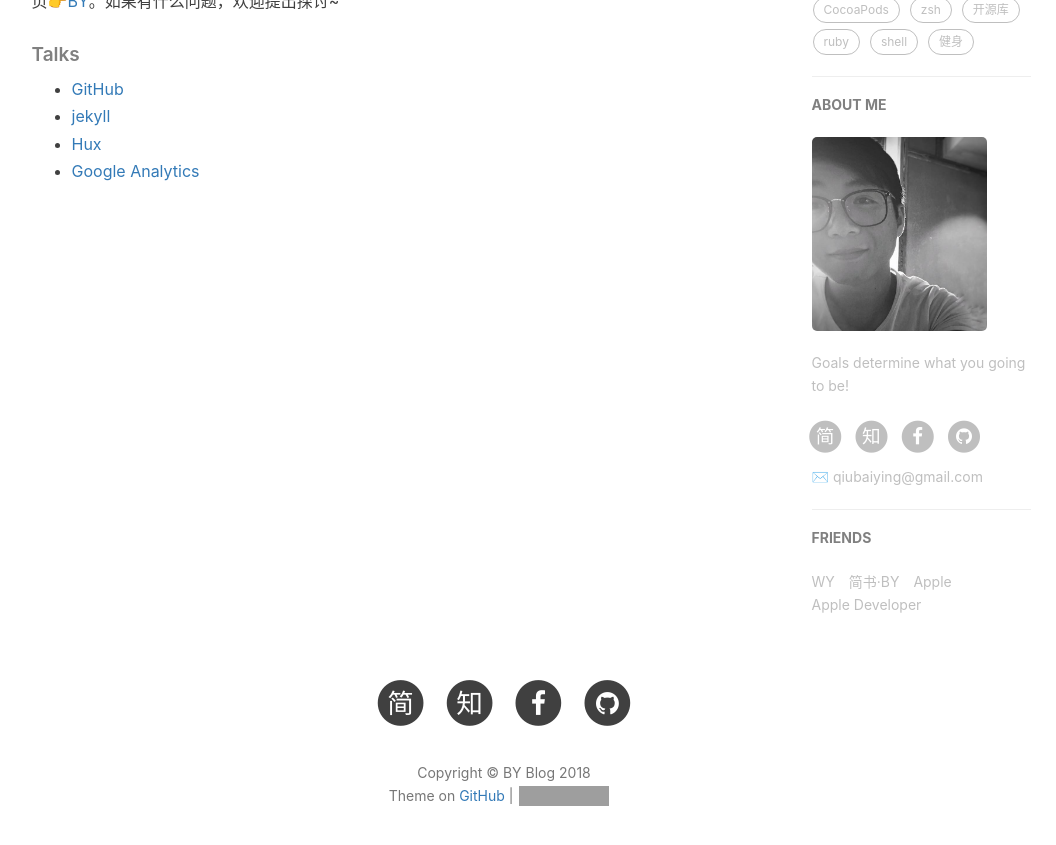
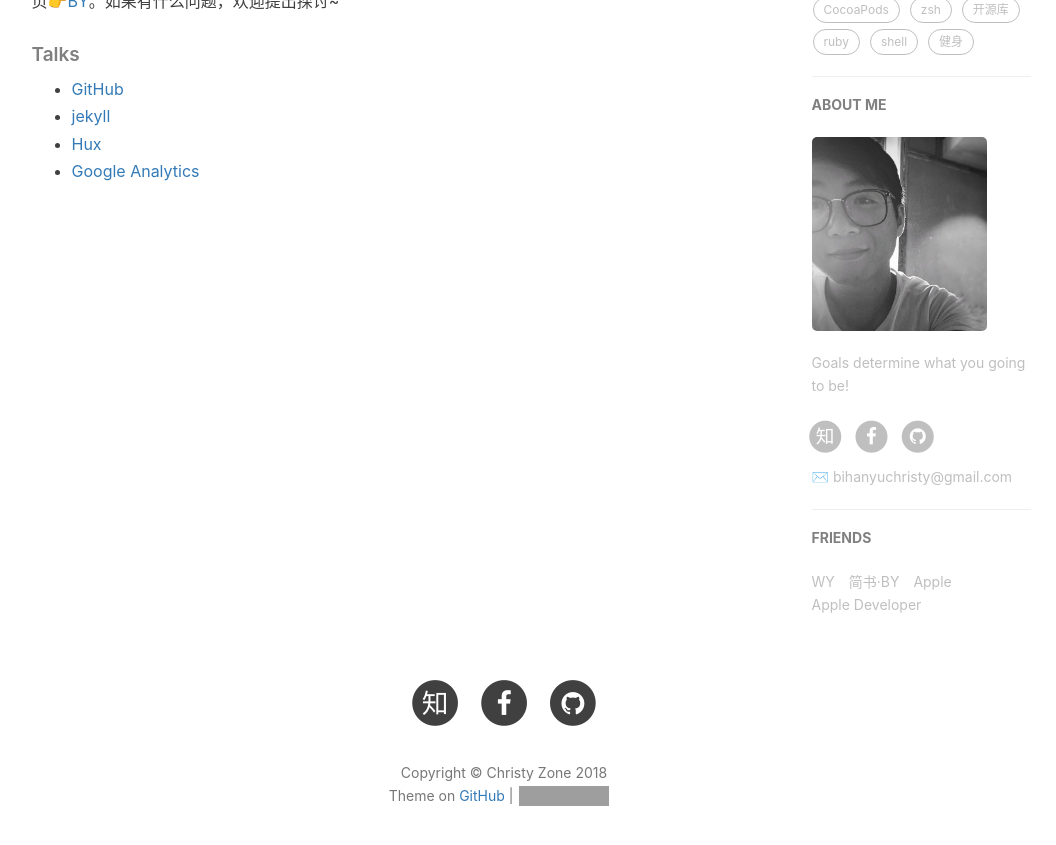
Before and after one commit to xiaoheifish/xiaoheifish.github.io, a Jekyll site: the page built from about.html, in a window 1280 px wide and 900 px high, scrolled down 713 px. Shown: the top 845 px of the window, without its empty margins (136-1192 px from the left). Built offline with Jekyll 4.4.1, drawn with Linux system fonts in a browser that asks for light colours; nearby versions of some CDN libraries; comment, search, counter and statistics services are not loaded; some of the changed lines change nothing that is shown; grey boxes are pictures that could not be loaded.

Commit message:
更新社交账号“ “

```diff
--- a/_config.yml
+++ b/_config.yml
@@ -1,11 +1,11 @@
 # Site settings
-title: BY Blog
-SEOTitle: 柏荧的博客 | BY Blog
+title: Christy Zone
+SEOTitle: 小黑的博客 | Christy Zone
 header-img: img/post-bg-desk.jpg
-email: qiubaiying@gmail.com
-description: "Every failure is leading towards success."
-keyword: "BY, BY Blog, 柏荧的博客, qiubaiying, 邱柏荧, iOS, Apple, iPhone"
-url: "http://qiubaiying.github.io"          # your host, for absolute URL
+email: bihanyuchristy@gmail.com
+description: "We will glow in the dark turning dust into gold"
+keyword: "Christy Zone, xiaoheifish, yuxiaohei, Java, Spring, Springboot"
+url: "https://xiaoheifish.github.io"          # your host, for absolute URL
 baseurl: ""      # for example, '/blog' if your blog hosted on 'host/blog'
 github_repo: "https://github.com/qiubaiying/qiubaiying.github.io.git" # you code repository
 
@@ -19,10 +19,10 @@ sidebar-avatar: /img/about-BY-gentle.jpg      # use absolute URL, seeing it's us
 # SNS settings
 RSS: false
 # weibo_username:     qiubaiying
-zhihu_username:     qiubaiying
-github_username:    qiubaiying
-facebook_username:  baiying.qiu.7
-jianshu_username:   e71990ada2fd
+zhihu_username:     xiaohei yu
+github_username:    xiaoheifish
+facebook_username:  Christy Yu
+#jianshu_username:   e71990ada2fd
 #twitter_username:   qiubaiying
 
 
```
